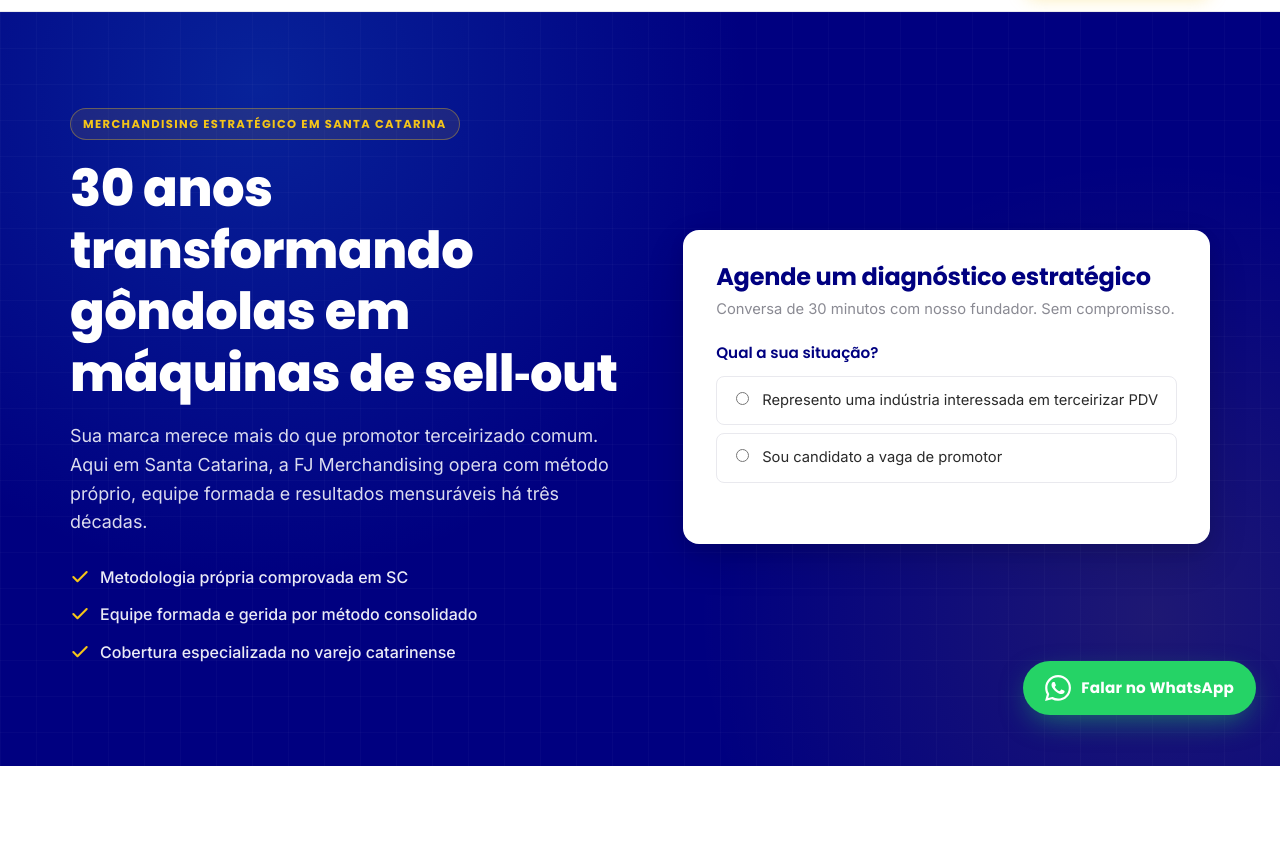
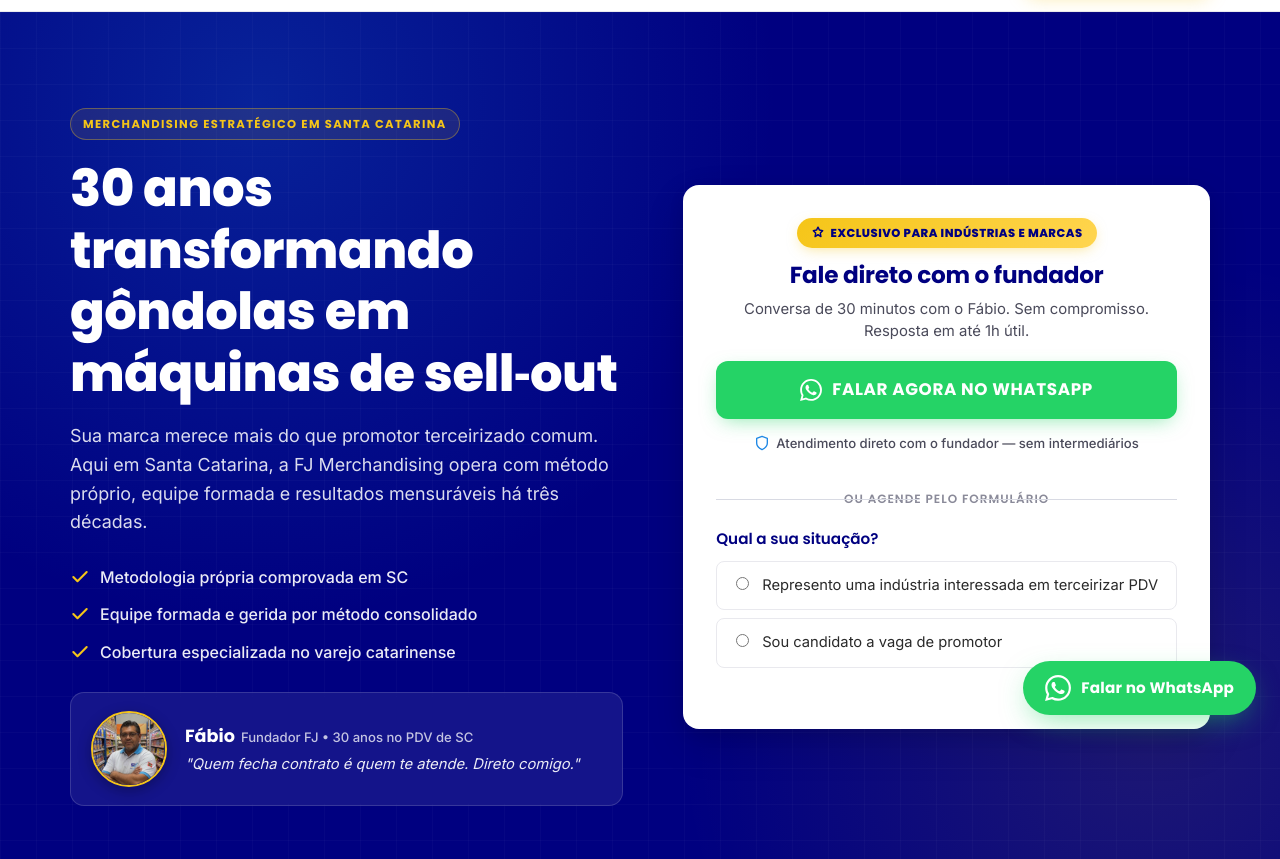
Before and after one commit to Fjmerchandising/fjmerchandising.github.io, a plain HTML site: page index.html in a window 1280 px wide. Shown: the part 61-920 px from the top of the page. Drawn offline with Linux system fonts and the light colour scheme.

Commit message:
Add files via upload

```diff
--- a/css/style.css
+++ b/css/style.css
@@ -1163,3 +1163,167 @@
   .founder-text h2 { font-size: 2.2rem; }
   .founder-intro { font-size: 1.08rem; }
 }
+
+/* ===========================================================
+   HERO — MINI-CARD DO FUNDADOR (coluna esquerda)
+   Foto pequena do Fábio + nome + credibilidade rápida
+   =========================================================== */
+.hero-founder-card {
+  display: flex;
+  align-items: center;
+  gap: 14px;
+  margin-top: 26px;
+  padding: 14px 16px;
+  background: rgba(255, 255, 255, 0.08);
+  border: 1px solid rgba(255, 255, 255, 0.15);
+  border-radius: 14px;
+  backdrop-filter: blur(8px);
+  -webkit-backdrop-filter: blur(8px);
+}
+.hero-founder-photo {
+  width: 64px;
+  height: 64px;
+  border-radius: 50%;
+  object-fit: cover;
+  object-position: center top;
+  flex-shrink: 0;
+  border: 2px solid #F5C518;
+  box-shadow: 0 4px 14px rgba(0, 0, 0, 0.3);
+}
+.hero-founder-info {
+  flex: 1;
+  min-width: 0;
+}
+.hero-founder-line {
+  display: flex;
+  flex-wrap: wrap;
+  align-items: baseline;
+  gap: 6px;
+  margin-bottom: 4px;
+}
+.hero-founder-name {
+  font-family: var(--font-poppins, 'Poppins', sans-serif);
+  font-weight: 700;
+  font-size: 1.02rem;
+  color: #fff;
+}
+.hero-founder-role {
+  font-size: 0.78rem;
+  color: rgba(255, 255, 255, 0.75);
+  font-weight: 500;
+}
+.hero-founder-quote {
+  font-size: 0.85rem;
+  color: rgba(255, 255, 255, 0.92);
+  font-style: italic;
+  margin: 0;
+  line-height: 1.4;
+}
+
+/* Desktop: card maior */
+@media (min-width: 768px) {
+  .hero-founder-card {
+    padding: 18px 20px;
+    gap: 18px;
+  }
+  .hero-founder-photo {
+    width: 76px;
+    height: 76px;
+  }
+  .hero-founder-name { font-size: 1.1rem; }
+  .hero-founder-role { font-size: 0.82rem; }
+  .hero-founder-quote { font-size: 0.92rem; }
+}
+
+/* ===========================================================
+   HERO — CTA DIRETO PELO WHATSAPP (topo do card form)
+   Visível desde que a pessoa carrega a página
+   =========================================================== */
+.hero-cta-direct {
+  text-align: center;
+  margin-bottom: 4px;
+}
+
+/* Badge "EXCLUSIVO PARA INDÚSTRIAS E MARCAS" */
+.industry-badge {
+  display: inline-flex;
+  align-items: center;
+  gap: 6px;
+  background: linear-gradient(135deg, #F5C518 0%, #FFD54F 100%);
+  color: #000080;
+  padding: 6px 14px;
+  border-radius: 999px;
+  font-family: var(--font-poppins, 'Poppins', sans-serif);
+  font-weight: 800;
+  font-size: 0.72rem;
+  letter-spacing: 0.5px;
+  text-transform: uppercase;
+  margin-bottom: 14px;
+  box-shadow: 0 4px 14px -4px rgba(245, 197, 24, 0.5);
+}
+.industry-badge svg {
+  width: 14px;
+  height: 14px;
+  flex-shrink: 0;
+  color: #000080;
+}
+
+/* Reaproveita estilos do form-title/sub mas força layout centralizado dentro do CTA direto */
+.hero-cta-direct .form-title {
+  margin-top: 0;
+  margin-bottom: 8px;
+  font-size: 1.45rem;
+  line-height: 1.2;
+  color: #000080;
+}
+.hero-cta-direct .form-sub {
+  margin-bottom: 18px;
+  font-size: 0.93rem;
+  color: #4a4a5a;
+  line-height: 1.5;
+}
+
+/* Botão WA grande (versão hero) */
+.btn-lg {
+  padding: 16px 18px;
+  font-size: 1.02rem;
+  letter-spacing: 0.6px;
+}
+.hero-direct-btn {
+  font-size: 1.05rem;
+  padding: 18px 18px;
+  /* leve animação de "respira" pra chamar atenção */
+  animation: hero-wa-pulse 2.8s ease-out infinite;
+}
+@keyframes hero-wa-pulse {
+  0%   { box-shadow: 0 6px 20px -6px rgba(37, 211, 102, 0.55), 0 0 0 0 rgba(37, 211, 102, 0.5); }
+  70%  { box-shadow: 0 6px 20px -6px rgba(37, 211, 102, 0.55), 0 0 0 12px rgba(37, 211, 102, 0); }
+  100% { box-shadow: 0 6px 20px -6px rgba(37, 211, 102, 0.55), 0 0 0 0 rgba(37, 211, 102, 0); }
+}
+@media (prefers-reduced-motion: reduce) {
+  .hero-direct-btn { animation: none; }
+}
+
+/* Linha de "confiança" abaixo do botão WA */
+.trust-line {
+  display: inline-flex;
+  align-items: center;
+  gap: 6px;
+  margin-top: 14px;
+  font-size: 0.82rem;
+  color: #4a4a5a;
+  font-weight: 500;
+}
+.trust-line svg {
+  width: 16px;
+  height: 16px;
+  color: #1E88E5;
+}
+
+/* Divisor "ou agende pelo formulário" */
+.divider-form {
+  margin: 22px 0 18px;
+}
+.divider-form span {
+  font-size: 0.75rem;
+}
--- a/index.html
+++ b/index.html
@@ -121,13 +121,57 @@
             Cobertura especializada no varejo catarinense
           </li>
         </ul>
+
+        <!-- Mini-card de autoridade do Fundador -->
+        <div class="hero-founder-card">
+          <img src="assets/fabio.jpg" alt="Fábio, fundador da FJ Merchandising" loading="eager" width="80" height="80" class="hero-founder-photo" />
+          <div class="hero-founder-info">
+            <div class="hero-founder-line">
+              <strong class="hero-founder-name">Fábio</strong>
+              <span class="hero-founder-role">Fundador FJ • 30 anos no PDV de SC</span>
+            </div>
+            <p class="hero-founder-quote">"Quem fecha contrato é quem te atende. Direto comigo."</p>
+          </div>
+        </div>
       </div>
 
-      <!-- Coluna direita: card com formulário -->
+      <!-- Coluna direita: card com WhatsApp + formulário -->
       <div class="hero-form-wrap">
         <div class="form-card" id="hero-form">
-          <h2 class="form-title">Agende um diagnóstico estratégico</h2>
-          <p class="form-sub">Conversa de 30 minutos com nosso fundador. Sem compromisso.</p>
+
+          <!-- TOPO: CTA Direto pelo WhatsApp (sempre visível) -->
+          <div class="hero-cta-direct">
+            <span class="industry-badge">
+              <svg viewBox="0 0 24 24" fill="none" stroke="currentColor" stroke-width="2.5" stroke-linecap="round" stroke-linejoin="round" aria-hidden="true">
+                <path d="M12 2l2.5 5L20 8l-4 4 1 6-5-3-5 3 1-6-4-4 5.5-1z"/>
+              </svg>
+              EXCLUSIVO PARA INDÚSTRIAS E MARCAS
+            </span>
+            <h2 class="form-title">Fale direto com o fundador</h2>
+            <p class="form-sub">Conversa de 30 minutos com o Fábio. Sem compromisso. Resposta em até 1h útil.</p>
+
+            <a
+              href="https://wa.me/554991939450?text=Ol%C3%A1%2C%20F%C3%A1bio!%20Sou%20representante%20de%20uma%20ind%C3%BAstria%20e%20gostaria%20de%20conversar%20sobre%20PDV%20em%20Santa%20Catarina."
+              class="btn btn-whatsapp btn-block btn-lg wa-link hero-direct-btn"
+              target="_blank"
+              rel="noopener"
+              data-wa-source="hero-direct"
+              aria-label="Falar direto com Fábio no WhatsApp — exclusivo para indústrias">
+              <svg viewBox="0 0 24 24" fill="currentColor" aria-hidden="true" class="wa-icon-inline">
+                <path d="M17.472 14.382c-.297-.149-1.758-.867-2.03-.967-.273-.099-.471-.148-.67.15-.197.297-.767.966-.94 1.164-.173.199-.347.223-.644.075-.297-.15-1.255-.463-2.39-1.475-.883-.788-1.48-1.761-1.653-2.059-.173-.297-.018-.458.13-.606.134-.133.298-.347.446-.52.149-.174.198-.298.298-.497.099-.198.05-.371-.025-.52-.075-.149-.669-1.612-.916-2.207-.242-.579-.487-.5-.669-.51-.173-.008-.371-.01-.57-.01-.198 0-.52.074-.792.372-.272.297-1.04 1.016-1.04 2.479 0 1.462 1.065 2.875 1.213 3.074.149.198 2.096 3.2 5.077 4.487.709.306 1.262.489 1.694.625.712.227 1.36.195 1.871.118.571-.085 1.758-.719 2.006-1.413.248-.694.248-1.289.173-1.413-.074-.124-.272-.198-.57-.347m-5.421 7.403h-.004a9.87 9.87 0 01-5.031-1.378l-.361-.214-3.741.982.998-3.648-.235-.374a9.86 9.86 0 01-1.51-5.26c.001-5.45 4.436-9.884 9.888-9.884 2.64 0 5.122 1.03 6.988 2.898a9.825 9.825 0 012.893 6.994c-.003 5.45-4.437 9.884-9.885 9.884m8.413-18.297A11.815 11.815 0 0012.05 0C5.495 0 .16 5.335.157 11.892c0 2.096.547 4.142 1.588 5.945L.057 24l6.305-1.654a11.882 11.882 0 005.683 1.448h.005c6.554 0 11.89-5.335 11.893-11.893a11.821 11.821 0 00-3.48-8.413Z"/>
+              </svg>
+              FALAR AGORA NO WHATSAPP
+            </a>
+
+            <p class="trust-line">
+              <svg viewBox="0 0 24 24" fill="none" stroke="currentColor" stroke-width="2" stroke-linecap="round" stroke-linejoin="round" aria-hidden="true">
+                <path d="M12 22s8-4 8-10V5l-8-3-8 3v7c0 6 8 10 8 10z"/>
+              </svg>
+              Atendimento direto com o fundador — sem intermediários
+            </p>
+          </div>
+
+          <div class="cta-divider divider-form"><span>ou agende pelo formulário</span></div>
 
           <form id="leadForm" novalidate>
 
@@ -191,25 +235,7 @@
                 <small class="char-count"><span id="charCount">0</span>/200</small>
               </div>
 
-              <div class="form-cta-row">
-                <button type="submit" class="btn btn-yellow btn-block">AGENDAR DIAGNÓSTICO →</button>
-
-                <div class="cta-divider"><span>ou</span></div>
-
-                <a
-                  href="https://wa.me/554991939450?text=Ol%C3%A1!%20Sou%20representante%20de%20uma%20ind%C3%BAstria%20e%20gostaria%20de%20conversar%20com%20a%20FJ%20Merchandising%20sobre%20PDV%20em%20Santa%20Catarina."
-                  class="btn btn-whatsapp btn-block wa-link"
-                  target="_blank"
-                  rel="noopener"
-                  data-wa-source="form-cta"
-                  aria-label="Falar direto no WhatsApp — exclusivo para indústrias">
-                  <svg viewBox="0 0 24 24" fill="currentColor" aria-hidden="true" class="wa-icon-inline">
-                    <path d="M17.472 14.382c-.297-.149-1.758-.867-2.03-.967-.273-.099-.471-.148-.67.15-.197.297-.767.966-.94 1.164-.173.199-.347.223-.644.075-.297-.15-1.255-.463-2.39-1.475-.883-.788-1.48-1.761-1.653-2.059-.173-.297-.018-.458.13-.606.134-.133.298-.347.446-.52.149-.174.198-.298.298-.497.099-.198.05-.371-.025-.52-.075-.149-.669-1.612-.916-2.207-.242-.579-.487-.5-.669-.51-.173-.008-.371-.01-.57-.01-.198 0-.52.074-.792.372-.272.297-1.04 1.016-1.04 2.479 0 1.462 1.065 2.875 1.213 3.074.149.198 2.096 3.2 5.077 4.487.709.306 1.262.489 1.694.625.712.227 1.36.195 1.871.118.571-.085 1.758-.719 2.006-1.413.248-.694.248-1.289.173-1.413-.074-.124-.272-.198-.57-.347m-5.421 7.403h-.004a9.87 9.87 0 01-5.031-1.378l-.361-.214-3.741.982.998-3.648-.235-.374a9.86 9.86 0 01-1.51-5.26c.001-5.45 4.436-9.884 9.888-9.884 2.64 0 5.122 1.03 6.988 2.898a9.825 9.825 0 012.893 6.994c-.003 5.45-4.437 9.884-9.885 9.884m8.413-18.297A11.815 11.815 0 0012.05 0C5.495 0 .16 5.335.157 11.892c0 2.096.547 4.142 1.588 5.945L.057 24l6.305-1.654a11.882 11.882 0 005.683 1.448h.005c6.554 0 11.89-5.335 11.893-11.893a11.821 11.821 0 00-3.48-8.413Z"/>
-                  </svg>
-                  FALAR DIRETO NO WHATSAPP
-                </a>
-                <p class="cta-note">Exclusivo para indústrias e marcas — atendimento em até 1h útil.</p>
-              </div>
+              <button type="submit" class="btn btn-yellow btn-block">AGENDAR DIAGNÓSTICO →</button>
 
               <p class="form-foot">Resposta em até 1 dia útil. Seus dados ficam só com a gente.</p>
             </div>
```
